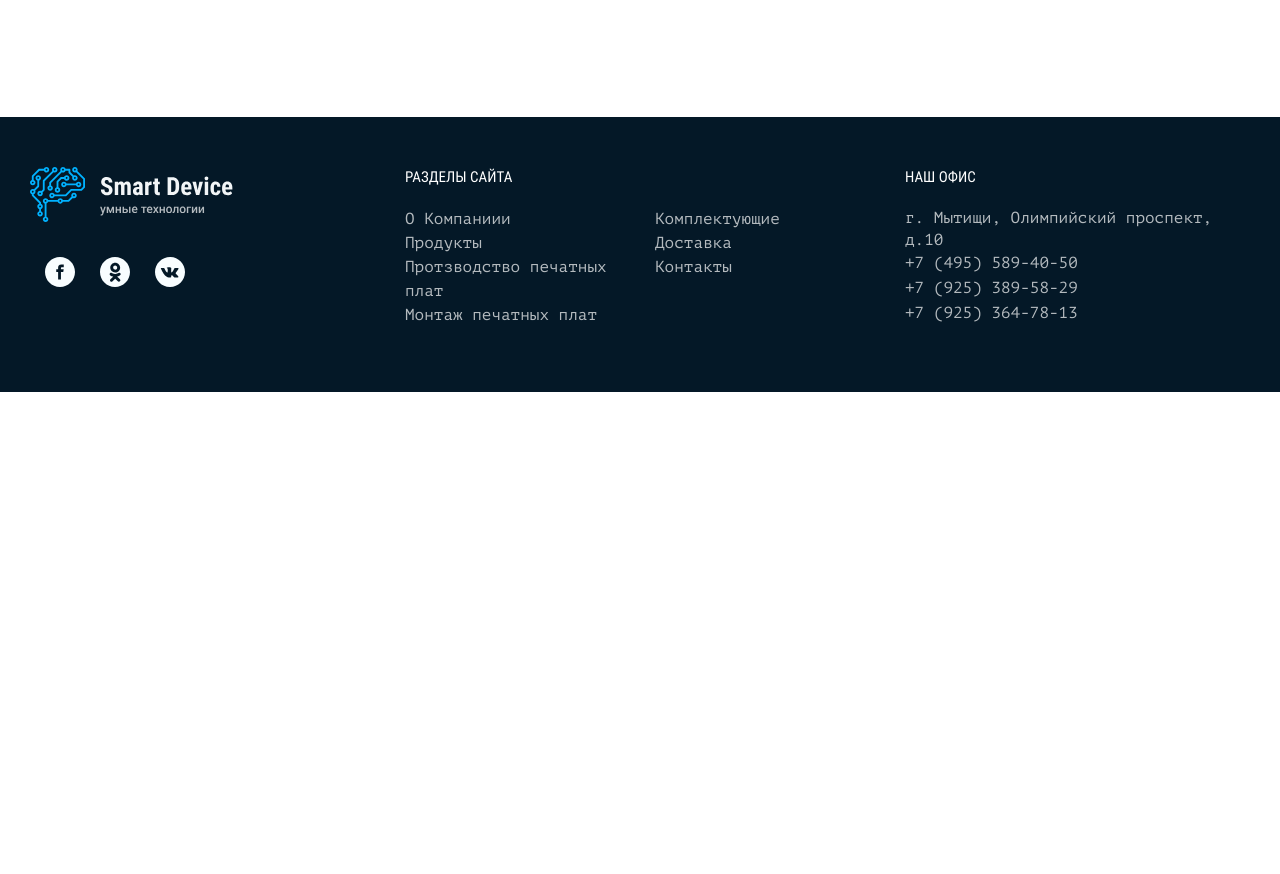
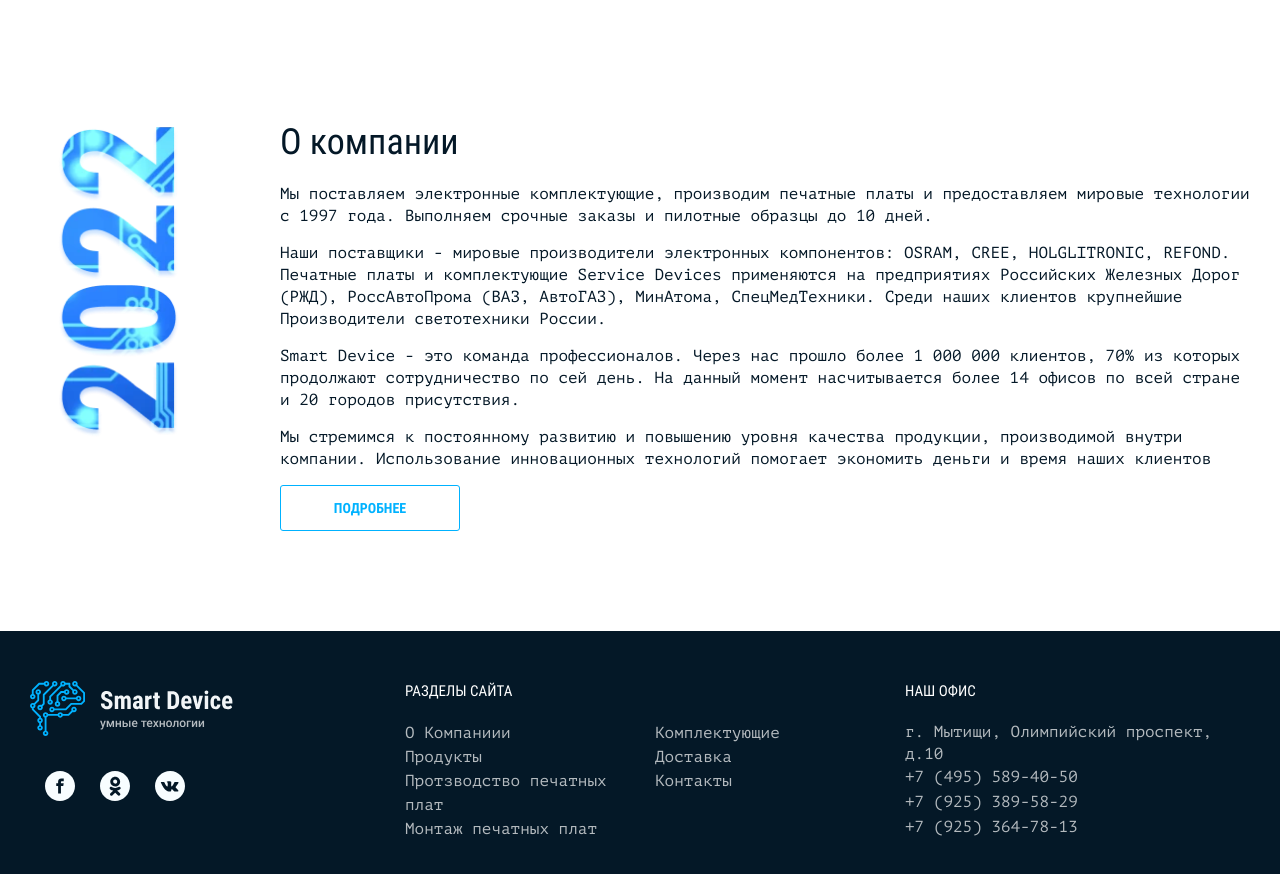
Before and after one commit to andrew28051985/smart-device, a website built with webpack: page source/index.html in a window 1280 px wide. Shown: the part 1633-2507 px from the top of the page. Before the commit the page ends 2025 px from the top, so only its background shows below. Built offline with nearby package versions, Linux system fonts and the light colour scheme; files whose address does not match are found by name.

Commit message:
ADD: section about-company

```diff
--- a/source/index.html
+++ b/source/index.html
@@ -124,6 +124,28 @@
           </div>
         </section>
 
+        <section class="about-company">
+          <div class="container">
+            <div class="about-company__wrapper">
+              <div class="about-company__wrapper-description">
+                <h2>О компании</h2>
+                <p>Мы поставляем электронные комплектующие, производим печатные платы и предоставляем мировые технологии с 1997 года. Выполняем срочные заказы и пилотные образцы до 10 дней. </p>
+                <p>Наши поставщики - мировые производители электронных компонентов: OSRAM, CREE, HOLGLITRONIC, REFOND. Печатные платы и комплектующие Service Devices применяются на предприятиях Российских Железных Дорог (РЖД), РоссАвтоПрома (ВАЗ, АвтоГАЗ), МинАтома, СпецМедТехники. Среди наших клиентов крупнейшие Производители светотехники России.</p>
+                <p>Smart Device - это команда профессионалов. Через нас прошло более 1 000 000 клиентов, 70% из которых продолжают сотрудничество по сей день. На данный момент насчитывается более 14 офисов по всей стране и 20 городов присутствия.</p>
+                <p>Мы стремимся к постоянному развитию и повышению уровня качества продукции, производимой внутри компании. Использование инновационных технологий помогает экономить деньги и время наших клиентов</p>
+                <button type="button" class="btn btn--transparent btn--blue">
+                  Подробнее
+                </button>
+              </div>
+              <picture>
+                <source type="image/webp" srcset="img/content/2022.webp, img/content/2022@2x.webp 2x">
+                <!--1x: 150px; 2x: 300px-->
+                <img src="img/content/2022.png" srcset="img/content/2022@2x.png 2x" alt="цыфры 2022с текстурой электрических дорожек печатной платы" width="150" height="320">
+              </picture>
+            </div>
+          </div>
+        </section>
+
       </main>
 
       <footer class="page-footer">
--- /dev/null
+++ b/source/sass/blocks/about-company.scss
@@ -0,0 +1,69 @@
+.about-company__wrapper {
+  display: flex;
+  justify-content: space-between;
+  align-items: flex-start;
+  padding: 0 1px 100px;
+
+  @include vp-1023 {
+    padding: 0 0 80px;
+  }
+}
+
+.about-company__wrapper picture {
+  flex-shrink: 0;
+  order: -1;
+  margin-right: 100px;
+
+  @include vp-1023 {
+    margin-right: 29px;
+  }
+  @include vp-767 {
+    display: none;
+  }
+}
+
+.about-company__wrapper-description {
+  display: flex;
+  flex-direction: column;
+}
+
+.about-company__wrapper-description h2 {
+  margin: 0;
+  margin-bottom: 15px;
+
+  font-weight: 400;
+  font-size: 36px;
+  line-height: 51px;
+  font-family: $ff-roboto;
+  color: $color-black-pearl;
+
+  @include vp-767 {
+    font-size: 28px;
+    line-height: 39px;
+  }
+}
+
+.about-company__wrapper-description p {
+  margin: 0;
+  margin-bottom: 15px;
+
+  line-height: 22px;
+
+  @include vp-767 {
+    font-size: 14px;
+    line-height: 19px;
+  }
+}
+
+.about-company__wrapper-description p:last-child {
+  margin-bottom: 20px;
+}
+
+.about-company__wrapper-description button {
+  align-self: flex-start;
+  min-width: 180px;
+
+  @include vp-767 {
+    min-width: 160px;
+  }
+}
--- a/source/sass/blocks/btn.scss
+++ b/source/sass/blocks/btn.scss
@@ -55,6 +55,17 @@
     border-radius: 3px;
   }
 
+  &--blue {
+    justify-content: center;
+    padding: 14px 10px;
+
+    font-weight: 700;
+    line-height: 16px;
+    color: $color-deep-sky-blue-2;
+
+    border-color: $color-deep-sky-blue-2;
+  }
+
   &:disabled {
     opacity: 0.5;
 
--- a/source/sass/style.scss
+++ b/source/sass/style.scss
@@ -28,6 +28,7 @@
 @import "blocks/social";
 @import "blocks/main-screen";
 @import "blocks/advantages";
+@import "blocks/about-company";
 
 // ---------------------------------
 
```
Also changed, not shown: build/css/style.css, build/css/style.min.css, build/img/content/2022@2x.png (added), build/img/content/2022@2x.webp (added), build/index.html, source/img/content/2022@2x.png (added), source/img/content/2022@2x.webp (added), 1 other file.
